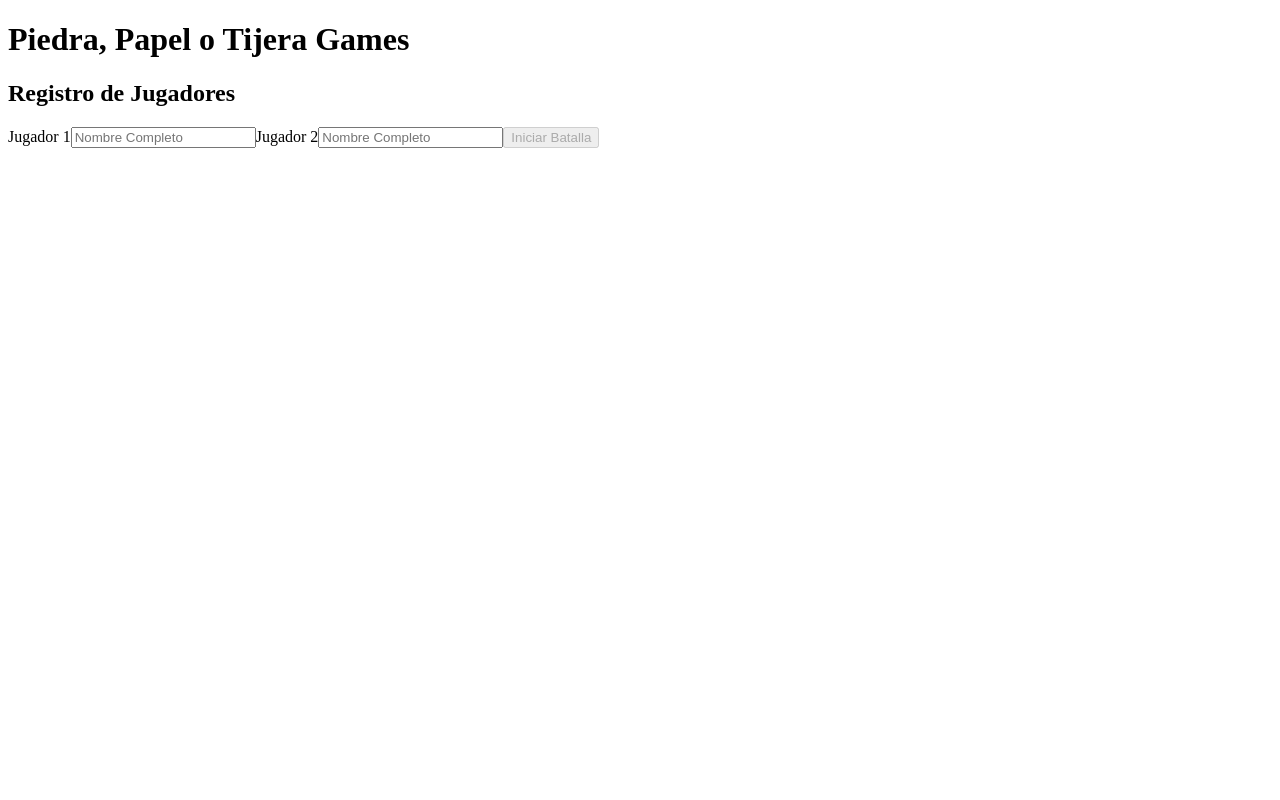
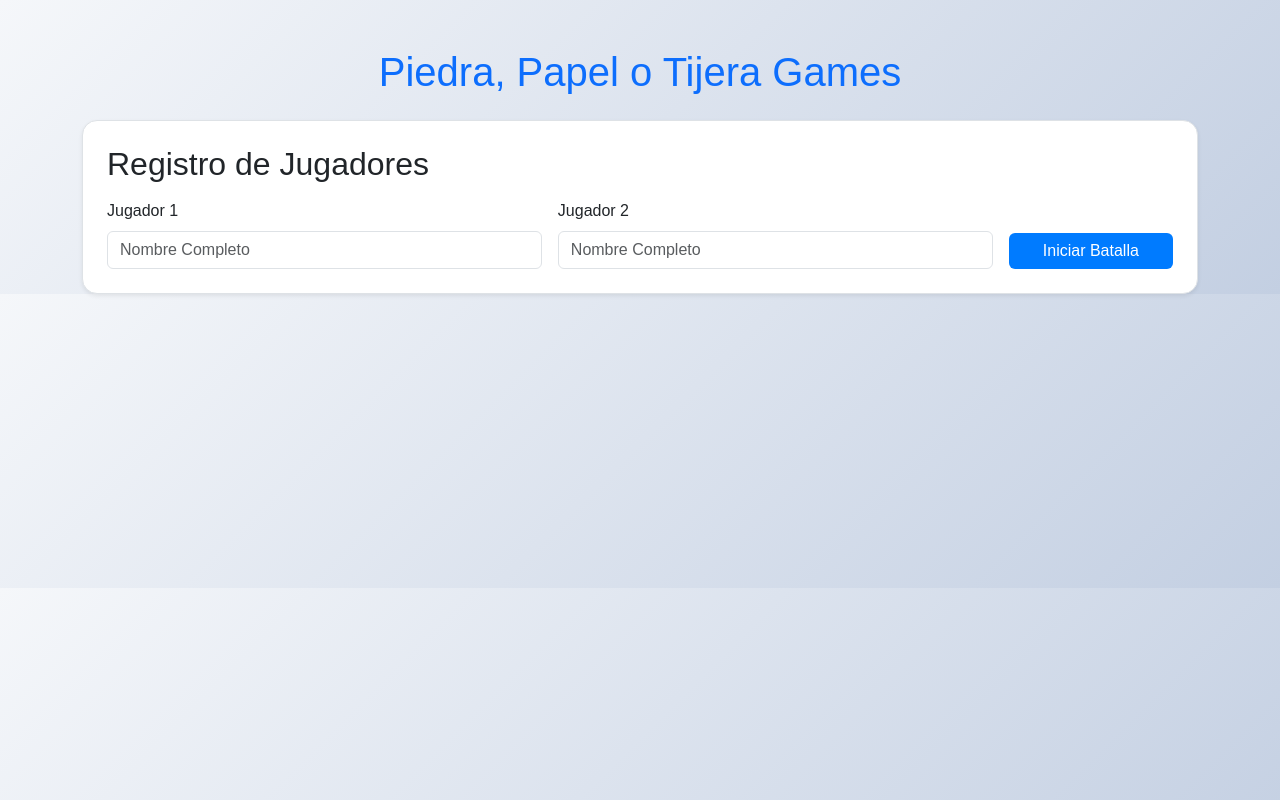
Before and after one commit to jguerrero10/-game_frontend, an Angular app: page / in a window 1280 px wide. Built offline with nearby package versions, Linux system fonts and the light colour scheme.

Commit message:
Add styles

```diff
--- a/angular.json
+++ b/angular.json
@@ -27,6 +27,7 @@
               }
             ],
             "styles": [
+              "node_modules/bootstrap/dist/css/bootstrap.min.css",
               "src/styles.css"
             ],
             "scripts": [],
@@ -90,6 +91,7 @@
               }
             ],
             "styles": [
+              "node_modules/bootstrap/dist/css/bootstrap.min.css",
               "src/styles.css"
             ],
             "scripts": []
--- a/package.json
+++ b/package.json
@@ -20,6 +20,7 @@
     "@angular/platform-server": "^19.2.0",
     "@angular/router": "^19.2.0",
     "@angular/ssr": "^19.2.3",
+    "bootstrap": "^5.3.3",
     "express": "^4.18.2",
     "rxjs": "~7.8.0",
     "tslib": "^2.3.0",
--- a/src/app/app.component.html
+++ b/src/app/app.component.html
@@ -1,3 +1 @@
-<h1>Piedra, Papel o Tijera Games</h1>
-
 <app-game></app-game>
--- a/src/app/game/game.component.html
+++ b/src/app/game/game.component.html
@@ -1,51 +1,67 @@
-<h1>Piedra, Papel o Tijera Games</h1>
+<div class="container mt-5">
+    <h1 class="text-center text-primary mb-4">Piedra, Papel o Tijera Games</h1>
 
     <!-- Registro de Jugadores -->
-<h2>Registro de Jugadores</h2>
-<form [formGroup]="playersForm" (ngSubmit)="registerPlayers()">
-  <label>Jugador 1</label>
-  <input formControlName="player1" placeholder="Nombre Completo">
+    <div class="card shadow-sm p-4 mt-4">
+      <h2 class="mb-3">Registro de Jugadores</h2>
+      <form [formGroup]="playersForm" (ngSubmit)="registerPlayers()" class="row g-3 align-items-end">
+        <div class="col-md-5">
+          <label for="player1" class="form-label">Jugador 1</label>
+          <input formControlName="player1" placeholder="Nombre Completo" class="form-control">
+        </div>
 
-  <label>Jugador 2</label>
-  <input formControlName="player2" placeholder="Nombre Completo">
+        <div class="col-md-5">
+          <label for="player2" class="form-label">Jugador 2</label>
+          <input formControlName="player2" placeholder="Nombre Completo" class="form-control">
+        </div>
 
-  <button type="submit" [disabled]="playersForm.invalid">Iniciar Batalla</button>
+        <div class="col-md-2">
+            <button type="submit" class="btn btn-primary w-100 mt-3">Iniciar Batalla</button>
+        </div>
       </form>
+    </div>
 
     <!-- Rondas del Juego -->
-<div *ngIf="gameStarted">
-  <h2>Rondas</h2>
+    <div *ngIf="gameStarted" class="mt-4">
+      <h2 class="text-center text-secondary">Rondas</h2>
 
-  <div *ngFor="let round of rounds; let i = index">
+      <div *ngFor="let round of rounds; let i = index" class="card mt-3 p-3">
         <h3>Ronda {{ i + 1 }}</h3>
 
-    <div>
-      <p>Jugador 1: {{ player1 }}</p>
-      <label for="player1Move{{i}}">Movimiento:</label>
-      <select id="player1Move{{i}}" (change)="setPlayer1Move($event, i)">
+        <div class="row">
+          <div class="col-md-6">
+            <p><strong>Jugador 1:</strong> {{ player1 }}</p>
+            <label for="player1Move{{i}}" class="form-label">Movimiento:</label>
+            <select id="player1Move{{i}}" (change)="setPlayer1Move($event, i)" class="form-select">
               <option *ngFor="let move of moves" [value]="move">{{ move }}</option>
             </select>
           </div>
 
-    <div>
-      <p>Jugador 2: {{ player2 }}</p>
-      <label for="player2Move{{i}}">Movimiento:</label>
-      <select id="player2Move{{i}}" (change)="setPlayer2Move($event, i)" [disabled]="!round.player1Move">
+          <div class="col-md-6">
+            <p><strong>Jugador 2:</strong> {{ player2 }}</p>
+            <label for="player2Move{{i}}" class="form-label">Movimiento:</label>
+            <select id="player2Move{{i}}" (change)="setPlayer2Move($event, i)"
+                    [disabled]="!round.player1Move"
+                    class="form-select">
               <option *ngFor="let move of moves" [value]="move">{{ move }}</option>
             </select>
           </div>
+        </div>
 
         <!-- Resultado parcial -->
-    <div *ngIf="round.winner">
+        <div *ngIf="round.winner" class="alert alert-info mt-3">
           <h4>Resultado de la Ronda: {{ round.winner }}</h4>
         </div>
       </div>
 
       <!-- Resultado Final -->
-  <div *ngIf="finalWinner">
+      <div *ngIf="finalWinner" class="alert alert-success mt-4 text-center">
         <h2>¡Tenemos un Ganador!</h2>
-    <p>El ganador es: {{ finalWinner }}</p>
+        <p class="fw-bold">El ganador es: {{ finalWinner }}</p>
 
-    <button (click)="restartGame()">Nuevo Juego</button>
+        <button (click)="restartGame()" class="btn btn-primary">
+          Nuevo Juego
+        </button>
       </div>
     </div>
+  </div>
--- a/src/styles.css
+++ b/src/styles.css
@@ -1 +1,35 @@
-/* You can add global styles to this file, and also import other style files */
+body {
+    background-color: #f8f9fa;
+    font-family: 'Arial', sans-serif;
+  }
+
+  h1 {
+    font-size: 2.5rem;
+    margin-bottom: 20px;
+  }
+
+  .card {
+    border-radius: 15px;
+    background-color: #ffffff;
+    border: 1px solid #dee2e6;
+  }
+
+  .btn-success {
+    background-color: #28a745;
+    border: none;
+    border-radius: 8px;
+  }
+
+  .btn-primary {
+    background-color: #007bff;
+    border: none;
+    transition: background-color 0.3s ease;
+  }
+
+  .btn-primary:hover {
+    background-color: #0056b3;
+}
+
+body {
+    background: linear-gradient(135deg, #f5f7fa 0%, #c3cfe2 100%);
+}
```
Also changed, not shown: 1 other file (tests, documents, lock files or other folders). Lines whose indentation alone changed are shown as unchanged.
